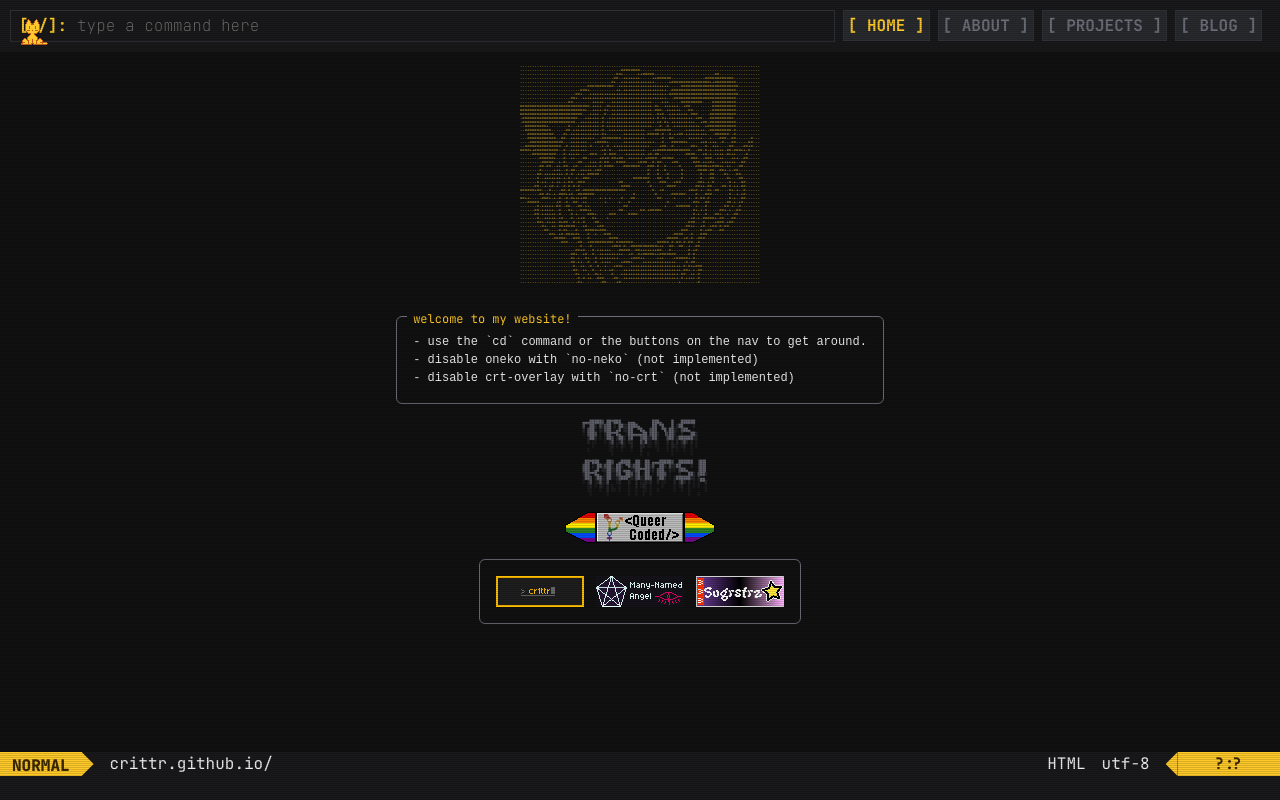
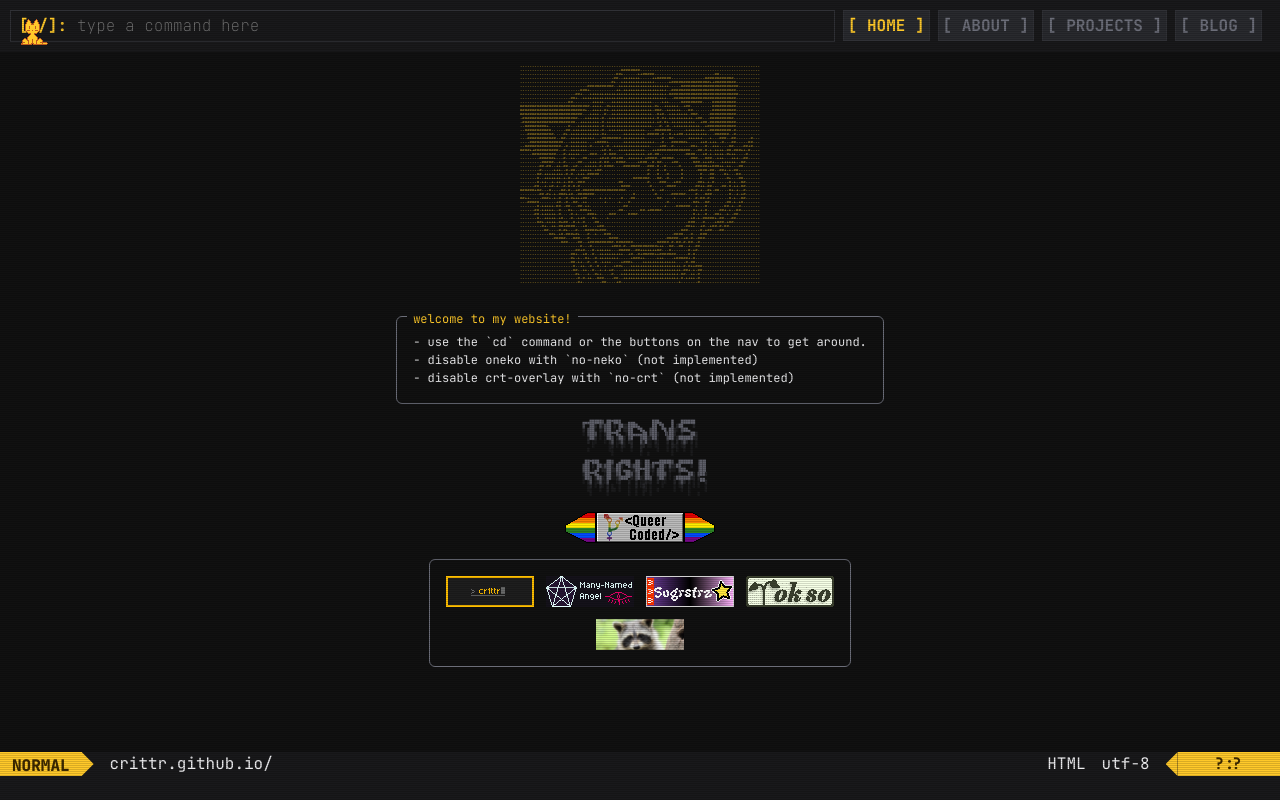
Before and after one commit to cr1ttr/cr1ttr.github.io, an Astro site: page / in a window 1280 px wide. Built offline with nearby package versions, Linux system fonts and the light colour scheme; Astro itself is replaced by a stand-in of ours; some icons are missing; a web font is replaced by a local one.

Commit message:
added 88x31 component and julie/mint

```diff
--- /dev/null
+++ b/src/components/88x31_block.astro
@@ -0,0 +1,41 @@
+---
+
+import type ImageAnchor from "../types/image_anchor";
+import AsciiContainer from "./ascii_container.astro";
+import chunks from "../utils/chunks";
+
+interface Props {
+  images: ImageAnchor[];
+  rowLength: number;
+}
+
+const { images = [], rowLength = 4 } = Astro.props;
+
+---
+
+
+<style>
+    .block {
+        display: flex;
+        flex-direction: column;
+        gap: 1em;
+    }
+
+    .block-row {
+        display: flex;
+        gap: 1em;
+        flex-direction: row;
+        justify-content: center;
+    }
+</style>
+
+<AsciiContainer>
+    <div class="block">
+        { chunks(images, rowLength).map(arr => (
+          <div class="block-row">
+              { arr.map(e => (
+                <a href={e.href}><img src={e.src}/></a>
+              ))}
+          </div>
+        ))}
+</AsciiContainer>
--- /dev/null
+++ b/src/data/88x31_data.ts
@@ -0,0 +1,11 @@
+import type ImageAnchor from "../types/image_anchor"
+
+const IMAGE_ANCHORS: ImageAnchor[] = [
+  { href: "https://cr1ttr.github.io/", src: "/cr1ttr-88x31.gif" },
+  { href: "https://null-version-nova.github.io/", src: "/manynamedangel.gif" },
+  { href: "https://sugrstrz.com/", src: "/SugrBadge.png" },
+  { href: "https://mint.pages.gay/", src: "/mint-88x31.gif" },
+  { href: "https://zoey-on-github.github.io/", src: "/julie-88x31.png" }
+];
+
+export default IMAGE_ANCHORS;
--- a/src/pages/index.astro
+++ b/src/pages/index.astro
@@ -4,6 +4,9 @@ import AsciiBlock from "../components/ascii_block.astro";
 import icon from '/icon.txt?raw';
 import flavor from '/flavor.txt?raw';
 import AsciiContainer from "../components/ascii_container.astro";
+import Block88x31 from "../components/88x31_block.astro";
+import IMAGE_ANCHORS from "../data/88x31_data"
+
 ---
 
 <style>
@@ -21,12 +24,20 @@ import AsciiContainer from "../components/ascii_container.astro";
         flex-direction: row;
     }
 
+    .block-88x31-container {
+        display: flex;
+        flex-direction: column;
+        gap: 1em;
+    }
+
     .block-88x31 {
         display: flex;
         gap: 1em;
         flex-direction: row;
-        flex-wrap: wrap;
+        justify-content: center;
     }
+
+
 </style>
 
 <DefaultLayout
@@ -37,23 +48,36 @@ import AsciiContainer from "../components/ascii_container.astro";
 >
     <AsciiBlock size="4px" color="var(--yellow-11)">{icon}</AsciiBlock>
     <div class="index-containers">
-        <AsciiContainer label="welcome to my website!">
-<pre>- use the `cd` command or the buttons on the nav to get around.
-- disable oneko with `no-neko` (not implemented)
-- disable crt-overlay with `no-crt` (not implemented)</pre>
-        </AsciiContainer>
+        <AsciiContainer label="welcome to my website!"><p>
+            - use the `cd` command or the buttons on the nav to get around.<br/>
+            - disable oneko with `no-neko` (not implemented)<br/>
+            - disable crt-overlay with `no-crt` (not implemented)<br/>
+        </p></AsciiContainer>
         <AsciiBlock size="4px" color="var(--gray-8)">{flavor}</AsciiBlock>
         <div class="qc-webring">
             <a href="https://webring.queercoded.dev/prev?source=cr1ttr.github.io"><img src="/button-prev.png"/></a>
             <a href="https://webring.queercoded.dev/"><img src="/88x31.gif"/></a>
             <a href="https://webring.queercoded.dev/next?source=cr1ttr.github.io"><img src="/button-next.png"/></a>
         </div>
-        <AsciiContainer>
+          <Block88x31 images={IMAGE_ANCHORS} rowLength={4}/>
+
+
+        <!-- <div class="block-88x31-container">
             <div class="block-88x31">
                 <a href="https://cr1ttr.github.io/"><img src="/cr1ttr-88x31.gif"/></a>
                 <a href="https://null-version-nova.github.io/"><img src="/manynamedangel.gif"/></a>
                 <a href="https://sugrstrz.com/"><img src="/SugrBadge.png"/></a>
+                <a href="https://mint.pages.gay/"><img src="/mint-88x31.gif"/></a>
             </div>
-        </AsciiContainer>
+            <div class="block-88x31">
+                <a href="https://zoey-on-github.github.io/"><img src="/julie-88x31.png"/></a>
+            </div>
+        </div> -->
     </div>
 </DefaultLayout>
+
+
+<script>
+  import chunks from "../utils/chunks";
+  console.log(chunks([1,2,3,4,5], 4));
+</script>
--- /dev/null
+++ b/src/types/image_anchor.d.ts
@@ -0,0 +1,4 @@
+export default interface ImageAnchor {
+  src: string,
+  href: string
+}
--- /dev/null
+++ b/src/utils/chunks.ts
@@ -0,0 +1,18 @@
+// function to take an array and split it into chunks.
+// each chunk will be of size `n` unless it is unable, then it will return whatever it can.
+// `n` is expected to be a whole number.
+export default function chunks(array: any[], n: number) {
+  let result: any[][] = [];
+  let sub_result: any[] = [];
+  for (let i = 0; i < array.length; i++) {
+    sub_result.push(array[i]);
+    if (sub_result.length == n) {
+      result.push(sub_result);
+      sub_result = [];
+    }
+  }
+
+  if (sub_result.length != 0) { result.push(sub_result); }
+
+  return result;
+}
```
Also changed, not shown: public/julie-88x31.png (added), public/mint-88x31.gif (added).
